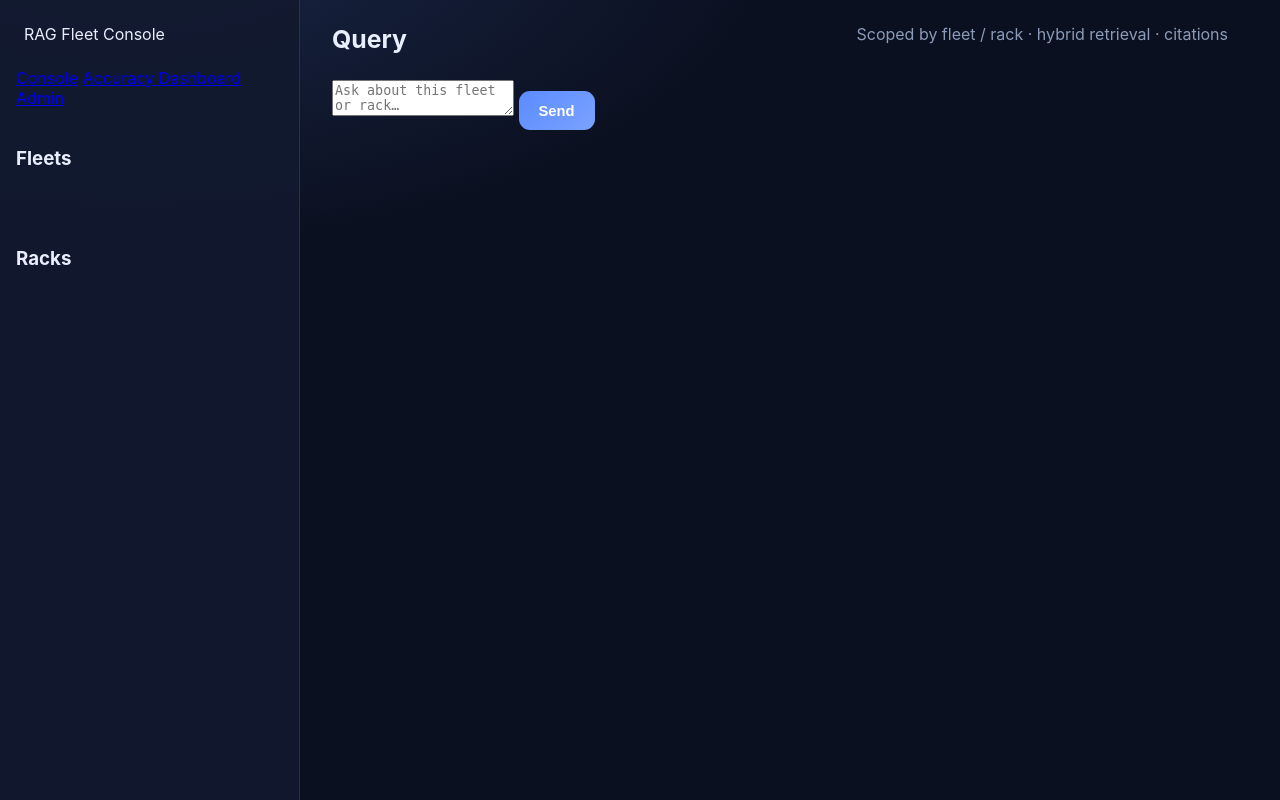
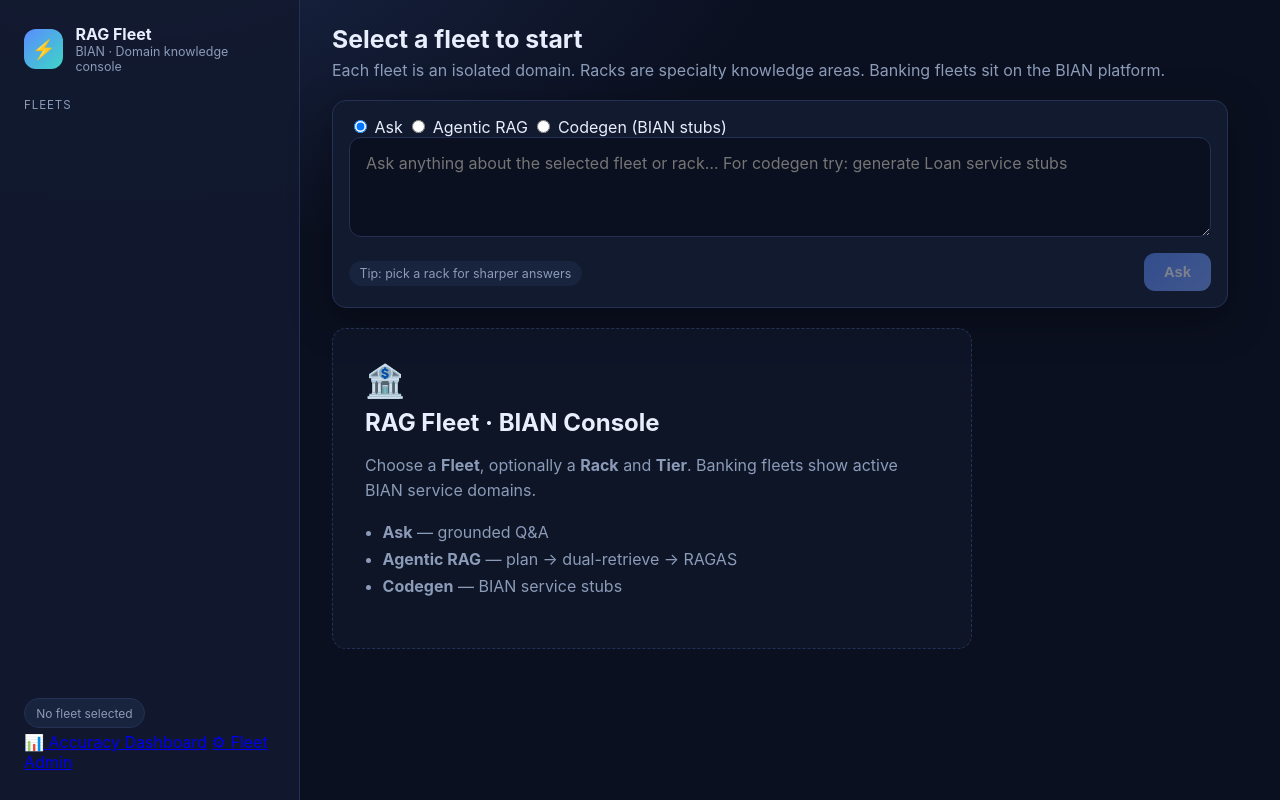
Before and after one commit to futureimadmin/futureim-grok, a FastAPI app: page / in a window 1280 px wide. Run offline with FastAPI, Linux system fonts and the light colour scheme.

Commit message:
sync: Fleet Console index.html (BIAN panel + modes)

```diff
--- a/apps/ui/templates/index.html
+++ b/apps/ui/templates/index.html
@@ -9,27 +9,122 @@
 <body>
   <div class="app">
     <aside class="sidebar">
-      <div class="brand">RAG Fleet Console</div>
-      <nav>
-        <a href="/">Console</a>
-        <a href="/dashboard">Accuracy Dashboard</a>
-        <a href="/admin">Admin</a>
-      </nav>
-      <h3>Fleets</h3>
-      <div id="fleet-list" class="fleet-list"></div>
-      <h3>Racks</h3>
-      <div id="rack-list" class="rack-list"></div>
+      <div class="brand">
+        <span class="brand-mark">⚡</span>
+        <div>
+          <div class="brand-title">RAG Fleet</div>
+          <div class="brand-sub">BIAN · Domain knowledge console</div>
+        </div>
+      </div>
+      <div class="sidebar-section">
+        <div class="section-label">Fleets</div>
+        <div id="fleet-list" class="fleet-list">
+          {% for f in fleets %}
+          <button class="fleet-item" data-fleet="{{ f.fleet_id }}" type="button">
+            <span class="fleet-icon">{{ f.icon }}</span>
+            <span class="fleet-meta">
+              <span class="fleet-name">{{ f.name }}</span>
+              <span class="fleet-desc">{{ f.description[:60] }}{% if f.description|length > 60 %}…{% endif %}</span>
+            </span>
+          </button>
+          {% endfor %}
+        </div>
+      </div>
+      <div class="sidebar-section" id="rack-section" hidden>
+        <div class="section-label">Racks <span id="rack-fleet-label" class="muted"></span></div>
+        <div id="rack-list" class="rack-list"></div>
+        <button class="rack-item rack-all" data-rack="" type="button">All racks in fleet</button>
+      </div>
+      <div class="sidebar-section" id="tier-section" hidden>
+        <div class="section-label">Tiers</div>
+        <div id="tier-list" class="tier-list"></div>
+      </div>
+      <div class="sidebar-footer">
+        <div class="pill" id="scope-pill">No fleet selected</div>
+        <div class="sidebar-links">
+          <a href="/dashboard" class="side-link">📊 Accuracy Dashboard</a>
+          <a href="/admin" class="side-link">⚙ Fleet Admin</a>
+        </div>
+      </div>
     </aside>
     <main class="main">
       <header class="topbar">
-        <h1>Query</h1>
-        <p class="muted">Scoped by fleet / rack · hybrid retrieval · citations</p>
+        <div>
+          <h1 id="panel-title">Select a fleet to start</h1>
+          <p id="panel-sub" class="muted">Each fleet is an isolated domain. Racks are specialty knowledge areas. Banking fleets sit on the BIAN platform.</p>
+        </div>
+        <div class="topbar-actions">
+          <span class="badge" id="platform-badge" hidden>BIAN</span>
+          <span class="badge" id="cache-badge" hidden>Cache hit</span>
+        </div>
       </header>
-      <div id="chat" class="chat"></div>
-      <div class="composer">
-        <textarea id="query" rows="2" placeholder="Ask about this fleet or rack…"></textarea>
-        <button id="send" class="btn primary">Send</button>
-      </div>
+      <section class="bian-panel" id="bian-panel" hidden>
+        <div class="bian-header">
+          <div>
+            <span class="bian-label">Active BIAN service domains</span>
+            <span class="muted" id="bian-scope-label"></span>
+          </div>
+          <span class="bian-version" id="bian-version"></span>
+        </div>
+        <div class="bian-chips" id="bian-chips"></div>
+        <p class="bian-hint muted" id="bian-hint"></p>
+      </section>
+      <section class="query-panel">
+        <form id="query-form">
+          <div class="mode-bar">
+            <label class="mode-option">
+              <input type="radio" name="mode" value="ask" checked /> Ask
+            </label>
+            <label class="mode-option">
+              <input type="radio" name="mode" value="agentic" /> Agentic RAG
+            </label>
+            <label class="mode-option">
+              <input type="radio" name="mode" value="codegen" /> Codegen (BIAN stubs)
+            </label>
+            <select id="lang-select" class="lang-select" title="Codegen language" hidden>
+              <option value="python">Python</option>
+              <option value="typescript">TypeScript</option>
+              <option value="java">Java</option>
+            </select>
+          </div>
+          <label class="sr-only" for="query-input">Ask a question</label>
+          <textarea id="query-input" rows="3" placeholder="Ask anything about the selected fleet or rack… For codegen try: generate Loan service stubs" required></textarea>
+          <div class="query-actions">
+            <div class="hints">
+              <span class="hint-chip" id="hint-chip">Tip: pick a rack for sharper answers</span>
+            </div>
+            <button type="submit" id="ask-btn" class="btn primary" disabled>Ask</button>
+          </div>
+        </form>
+      </section>
+      <section class="answer-panel" id="answer-panel" hidden>
+        <div class="answer-meta">
+          <span id="meta-latency" class="meta-item"></span>
+          <span id="meta-sources" class="meta-item"></span>
+          <span id="meta-type" class="meta-item"></span>
+          <span id="meta-faith" class="meta-item"></span>
+          <span id="meta-mode" class="meta-item"></span>
+          <span id="meta-ragas" class="meta-item"></span>
+        </div>
+        <article id="answer-body" class="answer-body"></article>
+        <div id="trace-panel" class="trace-panel" hidden>
+          <div class="section-label">Agent reasoning</div>
+          <pre id="trace-body" class="trace-body"></pre>
+        </div>
+        <div id="citations" class="citations"></div>
+      </section>
+      <section class="empty-state" id="empty-state">
+        <div class="empty-card">
+          <div class="empty-icon">🏦</div>
+          <h2>RAG Fleet · BIAN Console</h2>
+          <p>Choose a <strong>Fleet</strong>, optionally a <strong>Rack</strong> and <strong>Tier</strong>. Banking fleets show active BIAN service domains.</p>
+          <ul class="empty-list">
+            <li><strong>Ask</strong> — grounded Q&amp;A</li>
+            <li><strong>Agentic RAG</strong> — plan → dual-retrieve → RAGAS</li>
+            <li><strong>Codegen</strong> — BIAN service stubs</li>
+          </ul>
+        </div>
+      </section>
     </main>
   </div>
   <script src="/static/console.js"></script>
```
